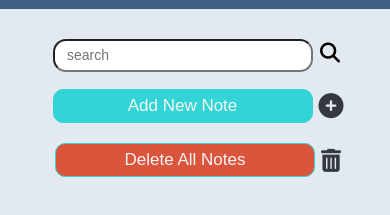
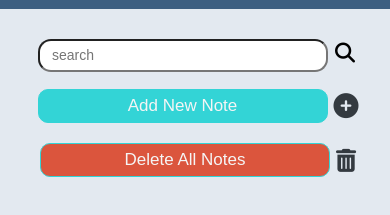
Before and after one commit to Devansh7860/Apne-Notes, a plain HTML site: page index.html in a window 390 px wide. Shown: the part 51-266 px from the top of the page. Drawn offline with Linux system fonts and the light colour scheme.

Commit message:
Update style.css

```diff
--- a/style.css
+++ b/style.css
@@ -188,7 +188,7 @@ section{
         display: inline-block;
         margin-right: 3px;
         margin-left: -17px;
-        width: 260px;
+        width: 290px;
     }
     section{
         display: block;
@@ -202,12 +202,12 @@ section{
     }
     section .newNote #notesBtn{
         font-size: 17px;
-        width: 260px;
+        width: 290px;
         padding: 6px;
     }
    section .deleteAll #deleteAllBtn{
        font-size: 17px;
-       width: 260px;
+       width: 290px;
        padding: 6px;
    }
    .notes{
```
